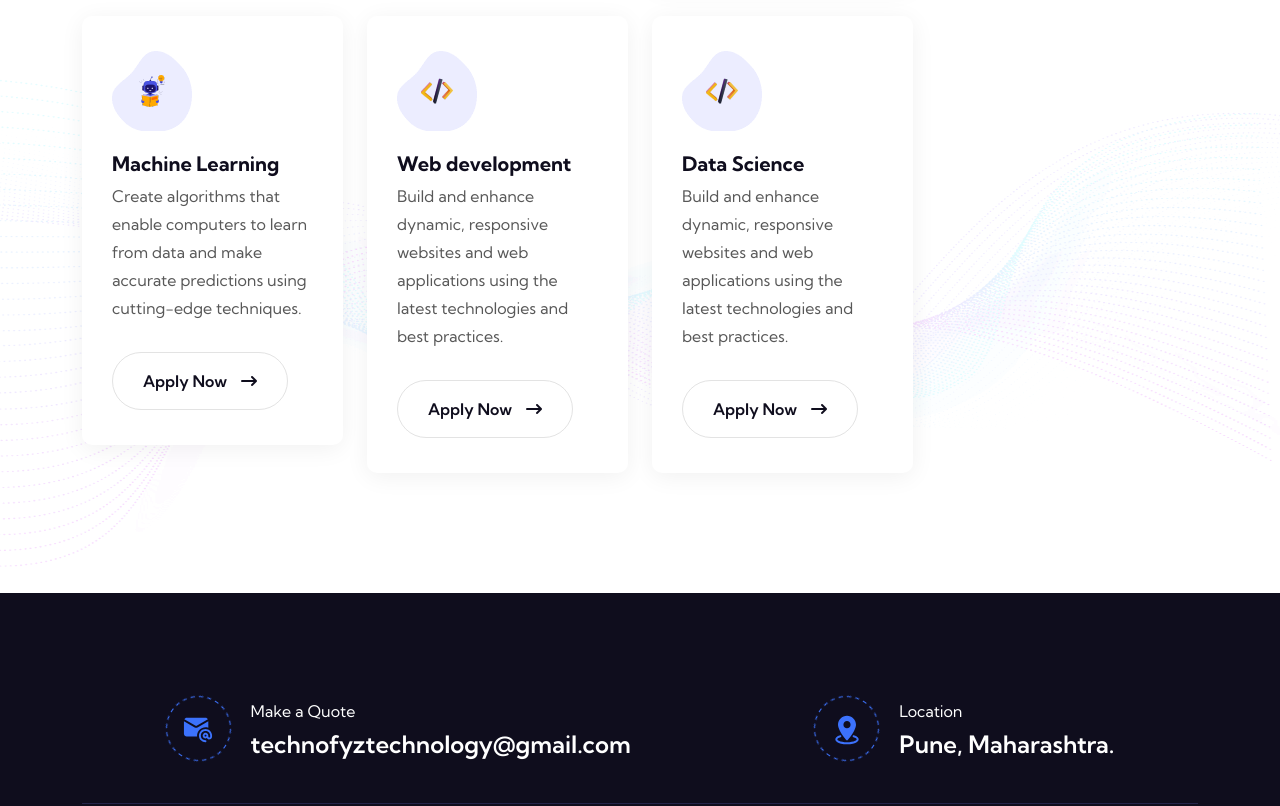
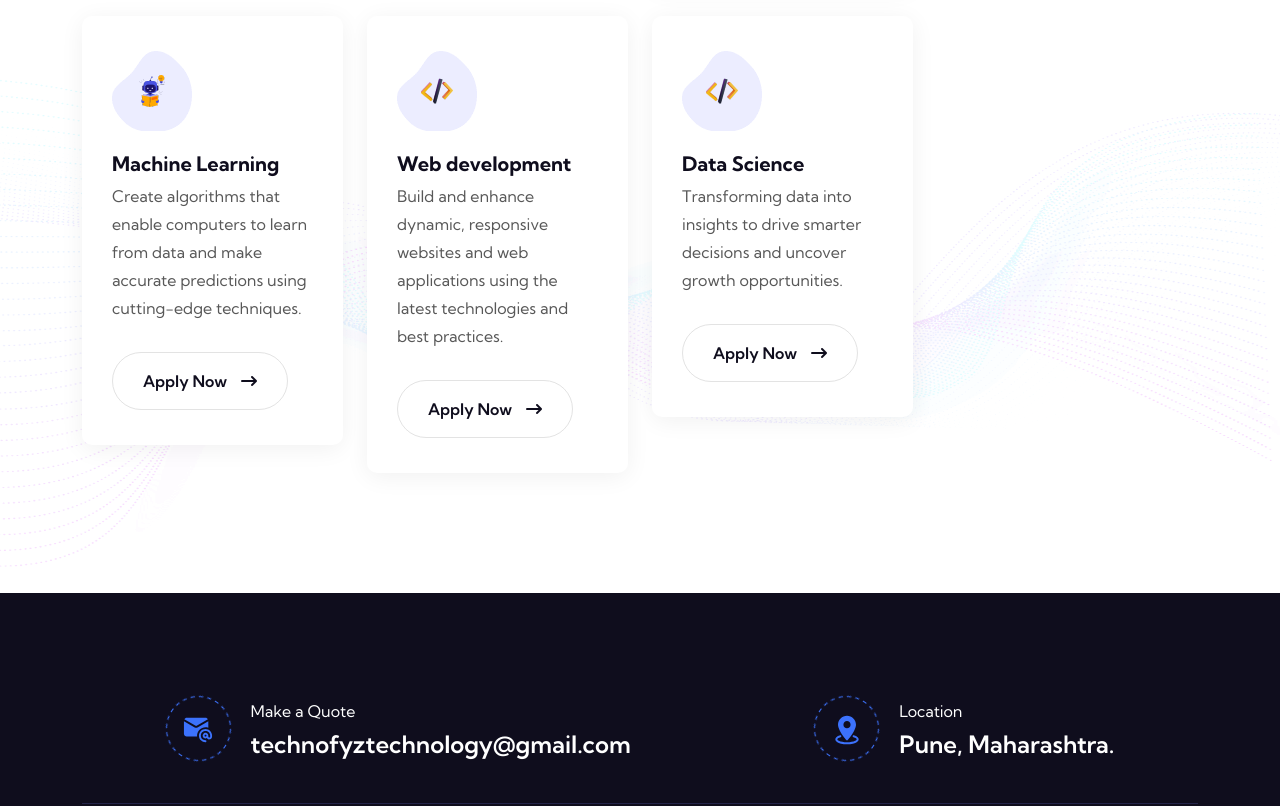
Before and after one commit to technofyz/Website, a plain HTML site: page internship.html in a window 1280 px wide. Shown: the part 1265-2071 px from the top of the page. Drawn offline with Linux system fonts and the light colour scheme.

Commit message:
Update internship.html

```diff
--- a/internship.html
+++ b/internship.html
@@ -293,7 +293,7 @@
                                     </a>
                                 </h4>
                                 <p>
-                                    Build and enhance dynamic, responsive websites and web applications using the latest technologies and best practices.
+                                     Transforming data into insights to drive smarter decisions and uncover growth opportunities.
                                 </p>
                                 <a href="https://forms.gle/o4JAViAYTQAAURs47" class="theme-btn-2">
                                     Apply Now
```
